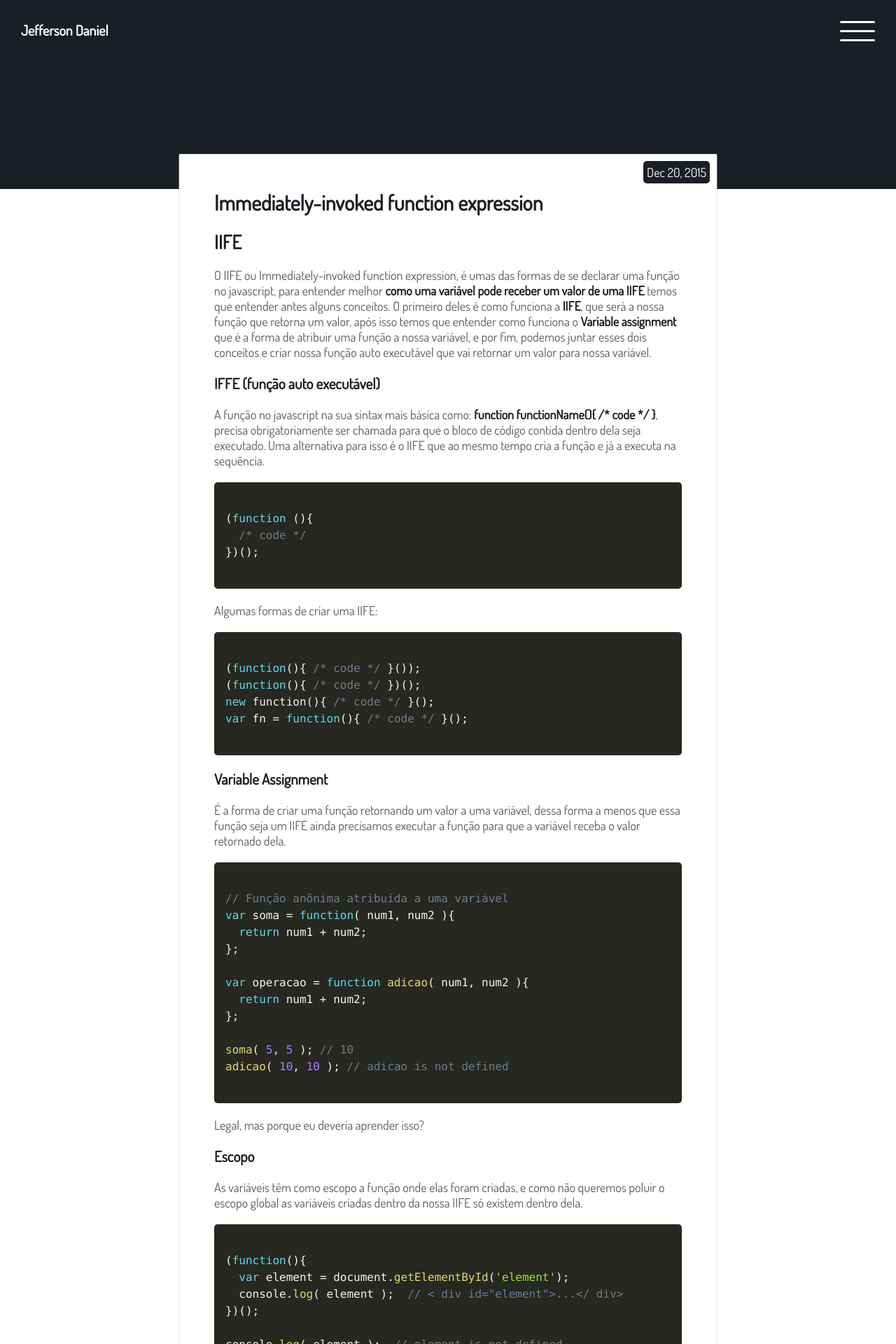
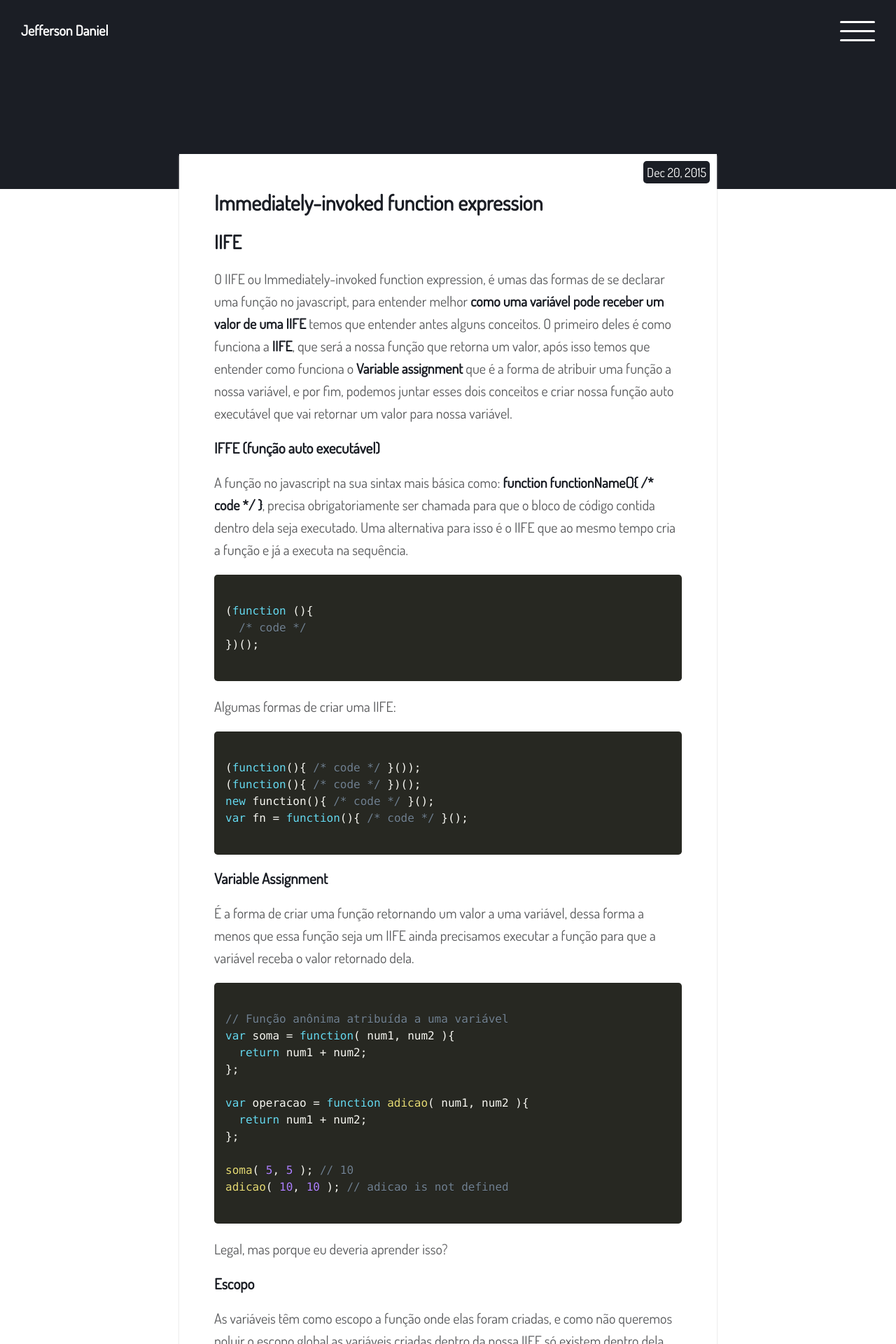
Before and after one commit to jeffersondanielss/jeffersondanielss.github.io, a Jekyll site: the page built from _posts/2015-12-20-iife.md, in a window 1280 px wide. Shown: the top 1920 px of the page at 70% size. Built offline with Jekyll 4.4.1, drawn with Linux system fonts in a browser that asks for light colours; comment, search, counter and statistics services are not loaded.

Commit message:
ajust large screen

```diff
--- a/_sass/core/_variables.scss
+++ b/_sass/core/_variables.scss
@@ -19,6 +19,7 @@
 $iphone:            375px;
 $iphone--landscape: 655px;
 $notebook:          1366px;
+$iMac:              1500px;
 
 // ORDER INDEX
 
--- a/_sass/sections/_post.scss
+++ b/_sass/sections/_post.scss
@@ -24,6 +24,8 @@
 
   p {
     margin-bottom: 20px;
+    line-height: 32px;
+    font-size: 20px;
   }
 
   h1, h2, h3, h4, h5, h6 {
--- a/_sass/sections/_projects.scss
+++ b/_sass/sections/_projects.scss
@@ -65,6 +65,12 @@
   }
 
 
+  @media screen and ( min-width: $iMac ) {
+    .project__ilustration--left, .project__ilustration--right {
+      width: 36%;
+    }
+  }
+
   @media screen and ( max-width: $ipad ) {
 
     .project__ilustration--left,
--- a/assets/css/main.css
+++ b/assets/css/main.css
@@ -213,7 +213,7 @@
       #PROPERTIES
   \*------------------------------------*/
   /**
-   * A `dt` and `dd` form a propertyÔÇôvalue pair (i.e. declaration). Each `dt` gets
+   * A `dt` and `dd` form a property–value pair (i.e. declaration). Each `dt` gets
    * a class of `.property`.
    *
    * 1. Indent our declarations based on the chosen tab size.
@@ -1291,6 +1291,9 @@
 .project__description {
   line-height: 27px; }
 
+@media screen and (min-width: 1500px) {
+  .project__ilustration--left, .project__ilustration--right {
+    width: 36%; } }
 @media screen and (max-width: 768px) {
   .project__ilustration--left,
   .project__ilustration--right {
@@ -1327,7 +1330,9 @@
   font-size: 18px;
   min-height: 70%; }
   .post-container p {
-    margin-bottom: 20px; }
+    margin-bottom: 20px;
+    line-height: 32px;
+    font-size: 20px; }
   .post-container h1, .post-container h2, .post-container h3, .post-container h4, .post-container h5, .post-container h6 {
     margin-bottom: 20px; }
   .post-container pre {
```
Also changed, not shown: 10 other files.
